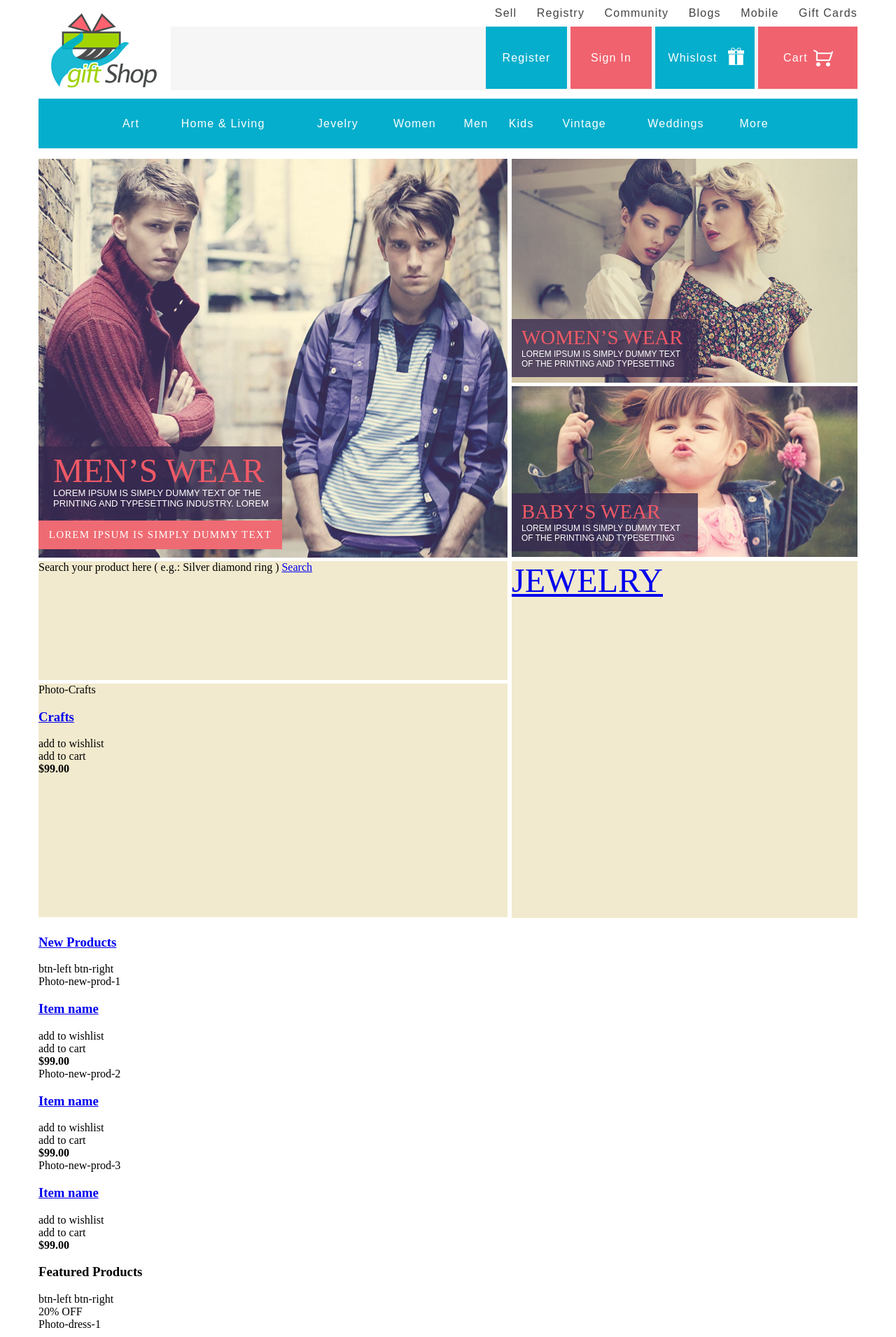
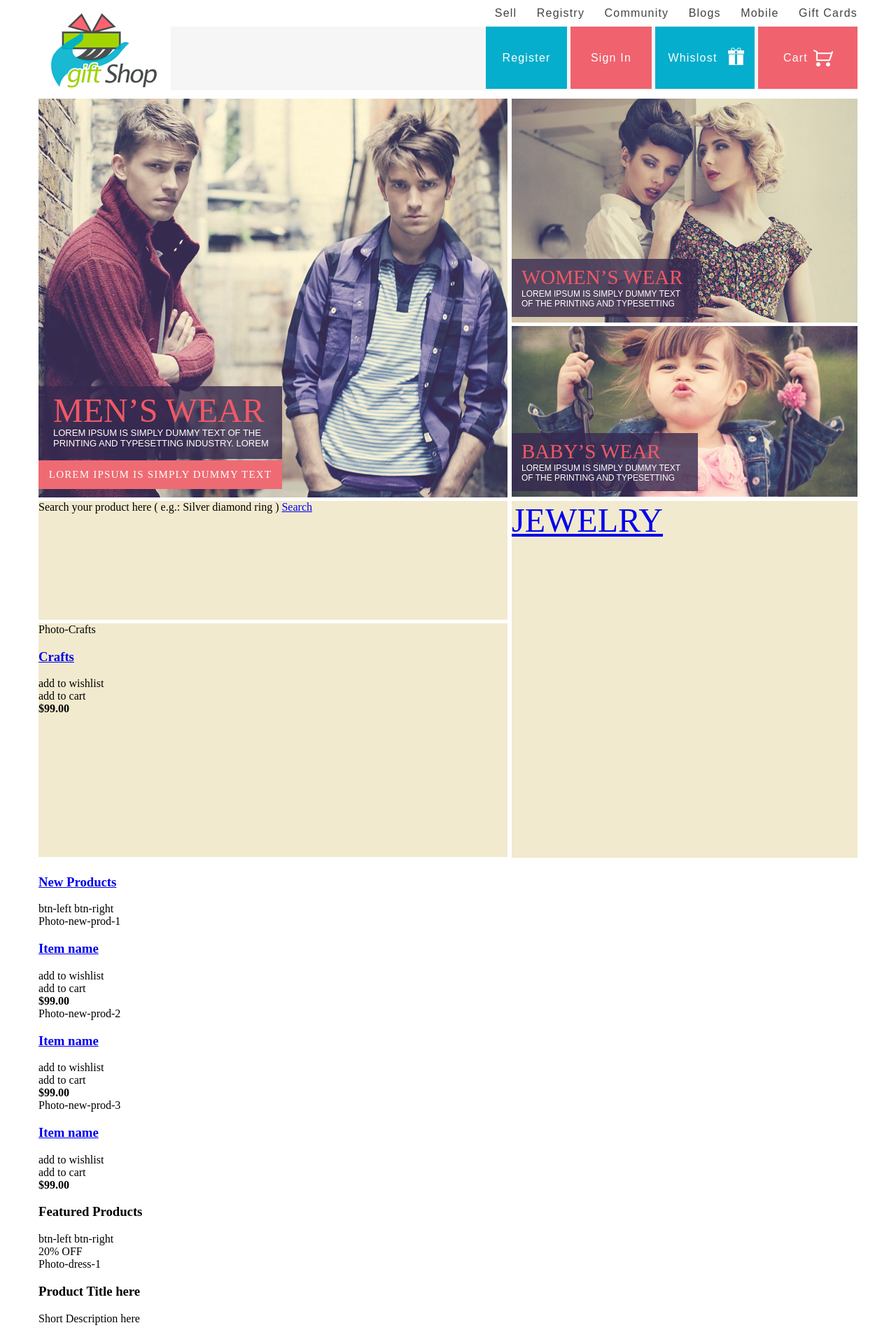
Before and after one commit to AlexKardone/giftshop, a PHP site: page / in a window 1280 px wide. Shown: the top 1911 px of the page at 70% size. Run offline with PHP 8.4, Linux system fonts and the light colour scheme.

Commit message:
controls commit for cheacking

```diff
--- a/index.html
+++ b/index.html
@@ -7,6 +7,8 @@
 </head>
 <body>
 <div class="container">
+  <div class="wrapper">
+  <div class="content">
 <!--Верх хэдера-->
 
     <div class="page-header clearfix">
@@ -51,7 +53,7 @@
 
     </div>
 
-<!--Главное меню-->
+<!--Главное меню
     <nav class="main-menu">
         <li class="main-menu__item"><a href="#" class="main-menu__link">Art</a>
             <div class="main-menu__wrapper">
@@ -360,9 +362,9 @@
            </div>
         </li>
     </nav>
-<!--Основная часть сайта
+<!--Основная часть сайта-->
 
-Блок "Мужская одежда"-->
+<!--Блок "Мужская одежда"-->
 
     <div class="main-content-block clearfix">
 
@@ -587,7 +589,7 @@
             </div>
         </div>
     </div>
-
+    </div>
 
 <!--Блок футер-->
     <div class="page-footer">
@@ -655,6 +657,7 @@
             Designed by Amysxain
         </div>
     </div>
+    </div>
 </div>
 </body>
 </html>
--- a/styles/styles.css
+++ b/styles/styles.css
@@ -12,6 +12,24 @@
 @font-face {
     font-family: Aparajita-Regular, serif;
     src: url(../fonts/AparajitaRegular.ttf)
+}
+
+/* Sticky footer */
+
+html,
+body {
+    height: 100%;
+}
+
+.wrapper {
+    display: table;
+    width: 100%;
+    height: 100%;
+}
+
+.content {
+    display: table-row;
+    height: 100%;
 }
 
 html,
```
